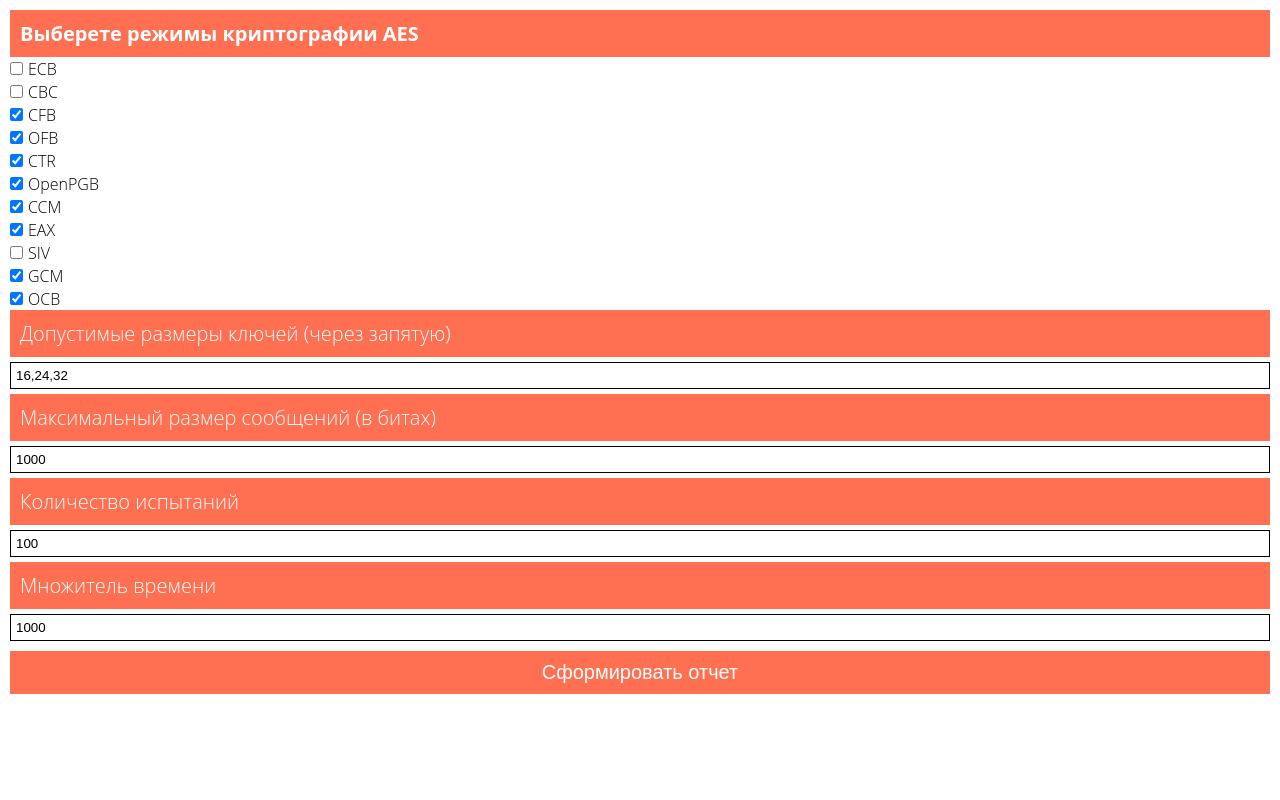
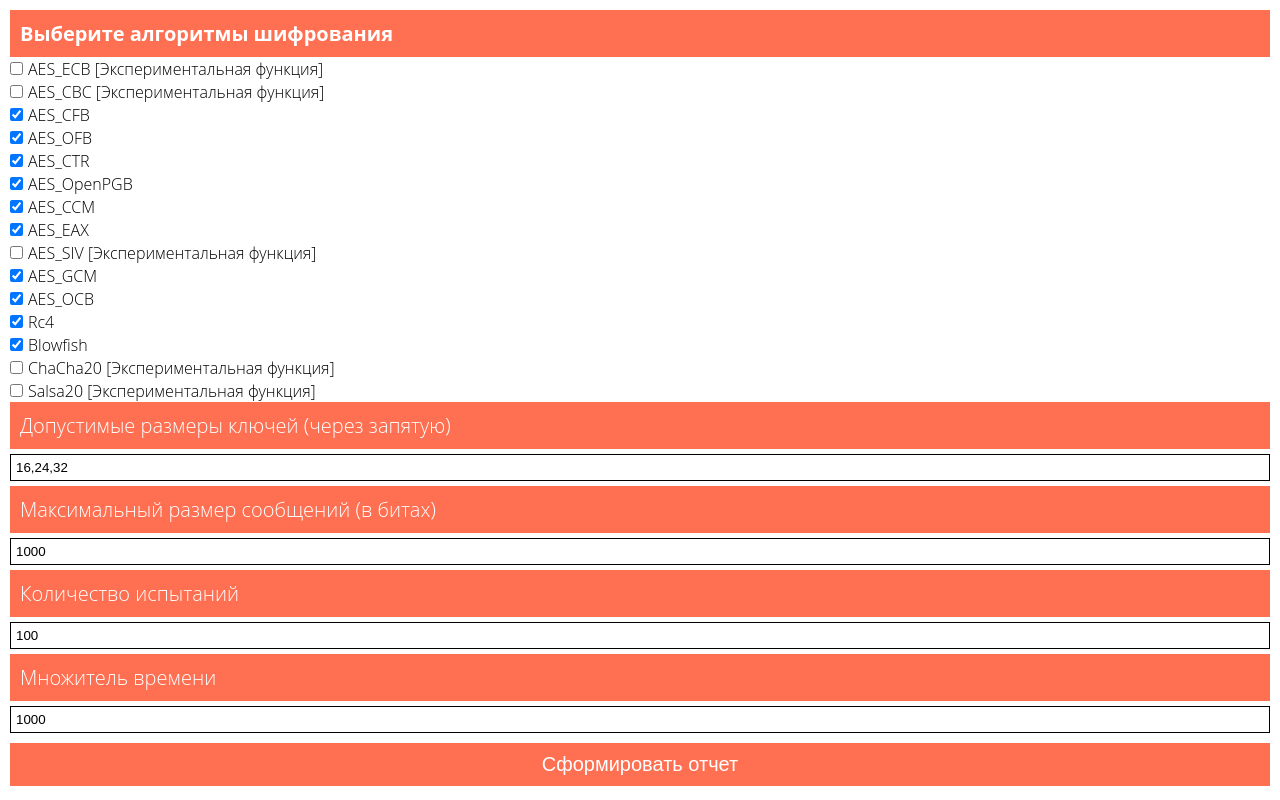
Before and after one commit to KalbinVV/encryption_datascience, a Flask app: page / in a window 1280 px wide. Run offline with Flask 2, Linux system fonts and the light colour scheme.

Commit message:
Improve frontend, added support for legacy experiments.

```diff
--- a/Experiment/Legacy/BlowfishExperiment.py
+++ b/Experiment/Legacy/BlowfishExperiment.py
@@ -14,4 +14,4 @@ class BlowfishExperiment(Experiment):
         return Blowfish.new(self.__key, Blowfish.MODE_EAX)
 
     def get_fields_names(self) -> tuple:
-        return 'BlowFish, Crypt', 'BlowFish, Decrypt'
+        return 'BlowFish, Время шифрования (с)', 'BlowFish, Время расшифрования (с)'
--- a/Experiment/Legacy/ChaCha20Experiment.py
+++ b/Experiment/Legacy/ChaCha20Experiment.py
@@ -14,4 +14,4 @@ class ChaCha20Experiment(Experiment):
         return ChaCha20.new(key=self.__key)
 
     def get_fields_names(self) -> tuple:
-        return 'ChaCha20, Encrypt', 'ChaCha20, Decrypt'
+        return 'ChaCha20, Время шифрования (с)', 'ChaCha20, Время расшифрования (с)'
--- a/Experiment/Legacy/Rc4Experiment.py
+++ b/Experiment/Legacy/Rc4Experiment.py
@@ -14,4 +14,4 @@ class Rc4Experiment(Experiment):
         return ARC2.new(self.__key, ARC2.MODE_CFB)
 
     def get_fields_names(self) -> tuple:
-        return 'RC4, Crypt', 'RC4, Decrypt'
+        return 'RC4, Время шифрования (с)', 'RC4, Время расшифрования (с)'
--- a/Experiment/Legacy/Salsa20Experiment.py
+++ b/Experiment/Legacy/Salsa20Experiment.py
@@ -14,4 +14,4 @@ class Salsa20Experiment(Experiment):
         return Salsa20.new(self.__key)
 
     def get_fields_names(self) -> tuple:
-        return 'Salsa20, Encrypt', 'Salsa20, Decrypt'
+        return 'Salsa20, Время шифрования (с)', 'Salsa20, Время расшифрвания (с)'
--- a/main.py
+++ b/main.py
@@ -20,29 +20,36 @@ def index():
 
 @app.route('/process_form')
 def process_form():
-    form_data = json.loads(request.args['data'])
+    try:
+        form_data = json.loads(request.args['data'])
 
-    modes = list(map(lambda mode: ExperimentEnum.from_string(mode), form_data['selected_modes']))
-    keys_lengths = form_data['keys_lengths']
-    max_message_length = form_data['max_message_length']
-    amount_of_experiments = form_data['amount_of_experiments']
-    duration_multiplier = form_data['duration_multiplier']
+        modes = list(map(lambda mode: ExperimentEnum.from_string(mode), form_data['selected_modes']))
+        keys_lengths = form_data['keys_lengths']
+        max_message_length = form_data['max_message_length']
+        amount_of_experiments = form_data['amount_of_experiments']
+        duration_multiplier = form_data['duration_multiplier']
 
-    experiment_polygon = ExperimentsPolygon(modes, amount_of_experiments, keys_lengths,
-                                            max_message_length, duration_multiplier)
+        experiment_polygon = ExperimentsPolygon(modes, amount_of_experiments, keys_lengths,
+                                                max_message_length, duration_multiplier)
 
-    experiments_result = experiment_polygon.process()
+        experiments_result = experiment_polygon.process()
 
-    data_frame = pd.DataFrame(experiments_result)
+        data_frame = pd.DataFrame(experiments_result)
 
-    result_data = {
-        'data': experiments_result,
-        'normalized': Utils.normalize(experiments_result),
-        'characteristic': Utils.get_characteristic_of_dictionary(experiments_result),
-        'correlation': data_frame.corr().to_dict()
-    }
+        result_data = {
+            'status': True,
+            'data': experiments_result,
+            'normalized': Utils.normalize(experiments_result),
+            'characteristic': Utils.get_characteristic_of_dictionary(experiments_result),
+            'correlation': data_frame.corr().to_dict()
+        }
 
-    return json.dumps(result_data)
+        return json.dumps(result_data)
+    except(Exception, ) as e:
+        return json.dumps({
+            'status': False,
+            'error': str(e)
+        })
 
 
 if __name__ == "__main__":
--- a/web/static/code.js
+++ b/web/static/code.js
@@ -1,7 +1,9 @@
 $(document).ready(function(){
 	(function fillSelectionsList() {
-		const modes = ['ECB', 'CBC', 'CFB', 'OFB', 'CTR', 'OpenPGB', 'CCM', 'EAX', 'SIV', 'GCM', 'OCB']
-		const disabled_modes = ['ECB', 'CBC', 'SIV']
+		const modes = ['AES_ECB', 'AES_CBC', 'AES_CFB', 'AES_OFB',
+		               'AES_CTR', 'AES_OpenPGB', 'AES_CCM', 'AES_EAX',
+		               'AES_SIV', 'AES_GCM', 'AES_OCB', 'Rc4', 'Blowfish', 'ChaCha20', 'Salsa20']
+		const disabled_modes = ['AES_ECB', 'AES_CBC', 'AES_SIV', 'ChaCha20', 'Salsa20']
 
 		const selections_list = $('#selections_list')
 
@@ -14,10 +16,12 @@ $(document).ready(function(){
 
 			mode_input.setAttribute('type', 'checkbox')
 			mode_input.setAttribute('id', 'selection_' + mode)
-			mode_input.setAttribute('name', 'AES_' + mode)
+			mode_input.setAttribute('name', mode)
 
 			if(!disabled_modes.includes(mode)){
 				mode_input.setAttribute('checked', true)
+			} else {
+			    mode_label.setAttribute('class', 'unsupported_mode')
 			}
 
 			mode_label.setAttribute('for', mode)
@@ -94,21 +98,27 @@ $(document).ready(function(){
 			})
 		}
 
+        $('#experiment_form').hide()
+        $('#waiting_block').show()
+
 		$.ajax({
 		    url: '/process_form',
 		    data: form_data,
 		    success: function(json_data) {
-		        $('#experiment_form').hide()
-		        $('#result_block').show()
+		        $('#waiting_block').hide()
 
 		        data = JSON.parse(json_data)
 
-		        console.log(data)
-
-		        $('#data_block').append(convertDictionaryToTable(data['data']))
-		        $('#normalized_data_block').append(convertDictionaryToTable(data['normalized']))
-		        $('#characteristic_data_block').append(convertDictionaryToTable(data['characteristic']))
-		        $('#correlation_data_block').append(data['correlation'])
+		        if(data['status'] == false) {
+		            $('#error_block').show()
+		            $('#error_content').html(data['error'])
+		        } else {
+		            $('#result_block').show()
+		            $('#data_block').append(convertDictionaryToTable(data['data']))
+		            $('#normalized_data_block').append(convertDictionaryToTable(data['normalized']))
+		            $('#characteristic_data_block').append(convertDictionaryToTable(data['characteristic']))
+		            $('#correlation_data_block').append(data['correlation'])
+		        }
 		    }
 		})
 	})
--- a/web/static/style.css
+++ b/web/static/style.css
@@ -65,3 +65,7 @@ td {
     overflow:scroll;
     padding: 10px;
 }
+
+.unsupported_mode:after {
+    content: ' [Экспериментальная функция]'
+}
--- a/web/templates/index.html
+++ b/web/templates/index.html
@@ -3,14 +3,14 @@
 <head>
 	<meta charset="utf-8">
 	<meta name="viewport" content="width=device-width, initial-scale=1">
-	<title>AES cryptography</title>
+	<title>Cryptography datascience</title>
 	<script type="text/javascript" src='https://code.jquery.com/jquery-3.6.3.min.js'></script>
 	<script type="text/javascript" src='static/code.js'></script>
 	<link rel="stylesheet" type="text/css" href="static/style.css">
 </head>
 <body>
 <form id='experiment_form' method='get'>
-	<h3 class='legend'>Выберете режимы криптографии AES</h3>
+	<h3 class='legend'>Выберите алгоритмы шифрования</h3>
 	<div id='selections_list'></div>
 	<p class='legend'>Допустимые размеры ключей (через запятую)</p>
 	<input type="input" name="keys_lengths" id='keys_lengths' class='experiment_input' value='16,24,32'>
@@ -22,6 +22,14 @@
 	<input type="input" name="duration_multiplier" id='duration_multiplier' class='experiment_input' value='1000'>
 	<input type='submit' class='legend' value='Сформировать отчет'>
 </form>
+<div id='waiting_block' style='display: none;' class='legend'>
+	<h3>Пожалуйста, подождите...</h3>
+	<p>Время формирования отчета зависит от параметров.</p>
+</div>
+<div id='error_block' style='display: none;' class='legend'>
+	<h3>Во время формирования отчета произошла ошибка</h3>
+	<p id='error_content'></p>
+</div>
 <div id='result_block' style='display: none;'>
 	<h3 class='legend'>Полученные данные:</h3>
 	<div id='data_block'></div>
```
Also changed, not shown: Utils/Utils.py (+9 -5 lines).
